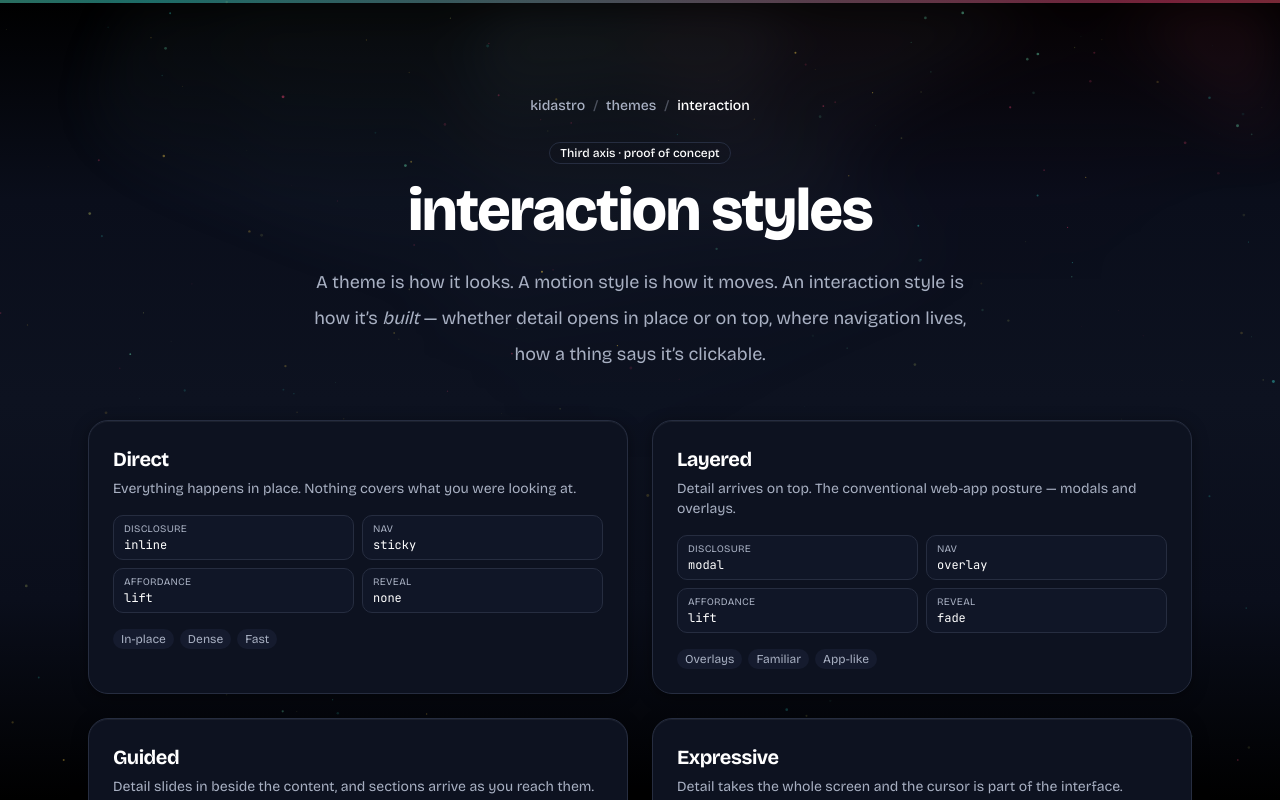
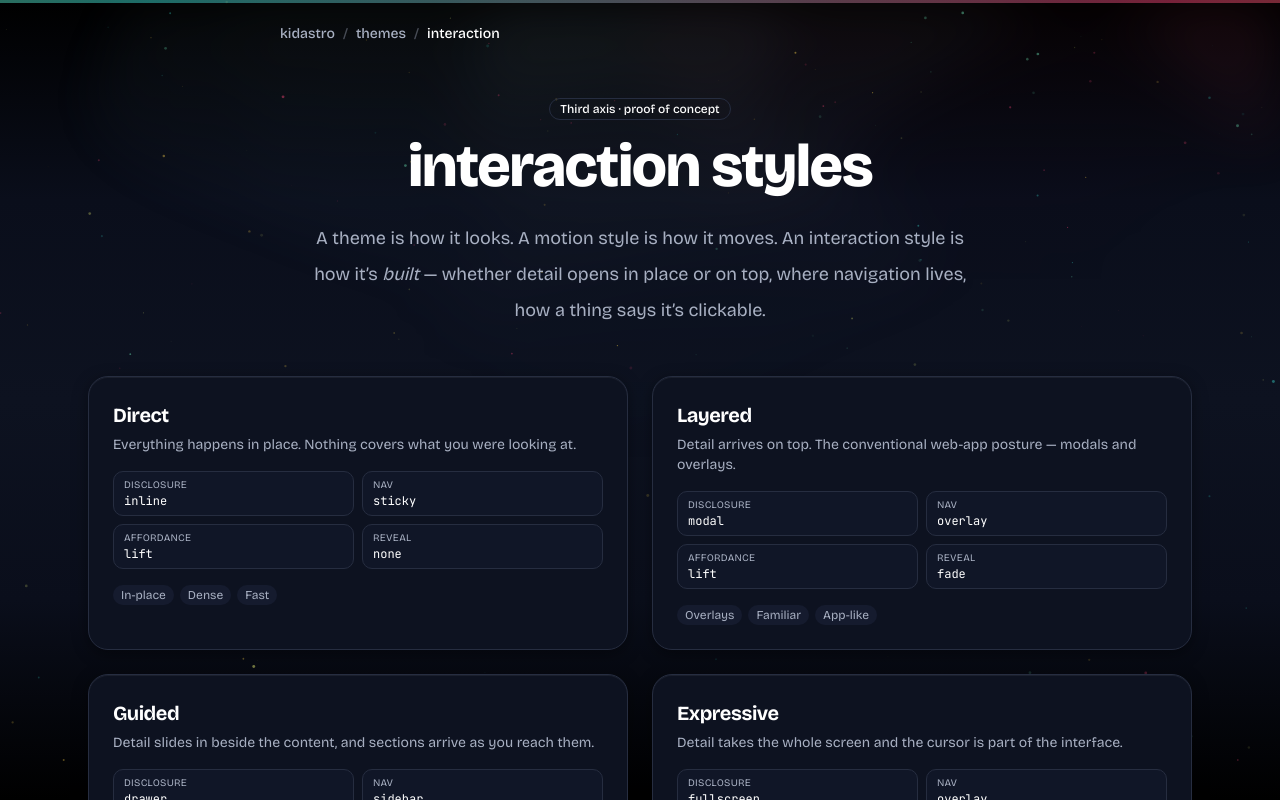
Before and after one commit to davekeller/kidastro-themes, a React (Vite) app: page /themes/interaction in a window 1280 px wide. Shown: the top 800 px of the page. Built offline with nearby package versions, Linux system fonts and the light colour scheme; a web font is replaced by a local one.

Commit message:
Breadcrumbs: top-left on every page
The theme gallery had none at all, and the motion and interaction galleries
centered theirs. Every page except the portfolio itself now carries the same
top-left trail.

```diff
--- a/src/pages/Gallery.tsx
+++ b/src/pages/Gallery.tsx
@@ -48,6 +48,23 @@ export default function Gallery() {
       <div aria-hidden className="color-bar fixed top-0 z-50 h-[3px] w-full" />
 
       <div className="relative z-10">
+        {/* Top-left breadcrumb, matching every other page on the site. Sits above
+            the header so it clears the helmet canvas. */}
+        <nav aria-label="Breadcrumb" className="absolute top-6 left-6 z-30 text-sm font-medium">
+          <ol className="flex items-center gap-2">
+            <li>
+              <a
+                href="https://kidastro.com"
+                className="text-muted transition-colors hover:text-fg"
+              >
+                kidastro
+              </a>
+            </li>
+            <li aria-hidden className="text-muted/40">/</li>
+            <li aria-current="page" className="text-fg">themes</li>
+          </ol>
+        </nav>
+
         {/* Portfolio-style intro: the /games astro helmet floating over the title */}
         <header className="relative overflow-hidden text-center">
           <div className="h-[340px] sm:h-[400px]">
--- a/src/pages/InteractionGallery.tsx
+++ b/src/pages/InteractionGallery.tsx
@@ -20,9 +20,12 @@ export default function InteractionGallery() {
       <div aria-hidden className="color-bar fixed top-0 z-50 h-[3px] w-full" />
 
       <div className="relative z-10">
-        <header className="mx-auto max-w-3xl px-6 pb-12 pt-24 text-center">
-          <nav aria-label="Breadcrumb" className="mb-6 text-sm font-medium">
-            <ol className="flex items-center justify-center gap-2">
+        <header className="relative mx-auto max-w-3xl px-6 pb-12 pt-24 text-center">
+          <nav
+            aria-label="Breadcrumb"
+            className="absolute top-6 left-6 z-30 text-left text-sm font-medium"
+          >
+            <ol className="flex items-center gap-2">
               <li>
                 <a href="https://kidastro.com" className="text-muted transition-colors hover:text-fg">
                   kidastro
--- a/src/pages/MotionGallery.tsx
+++ b/src/pages/MotionGallery.tsx
@@ -22,9 +22,12 @@ export default function MotionGallery() {
       <div aria-hidden className="color-bar fixed top-0 z-50 h-[3px] w-full" />
 
       <div className="relative z-10">
-        <header className="mx-auto max-w-3xl px-6 pb-12 pt-24 text-center">
-          <nav aria-label="Breadcrumb" className="mb-6 text-sm font-medium">
-            <ol className="flex items-center justify-center gap-2">
+        <header className="relative mx-auto max-w-3xl px-6 pb-12 pt-24 text-center">
+          <nav
+            aria-label="Breadcrumb"
+            className="absolute top-6 left-6 z-30 text-left text-sm font-medium"
+          >
+            <ol className="flex items-center gap-2">
               <li>
                 <a href="https://kidastro.com" className="text-muted transition-colors hover:text-fg">
                   kidastro
```
